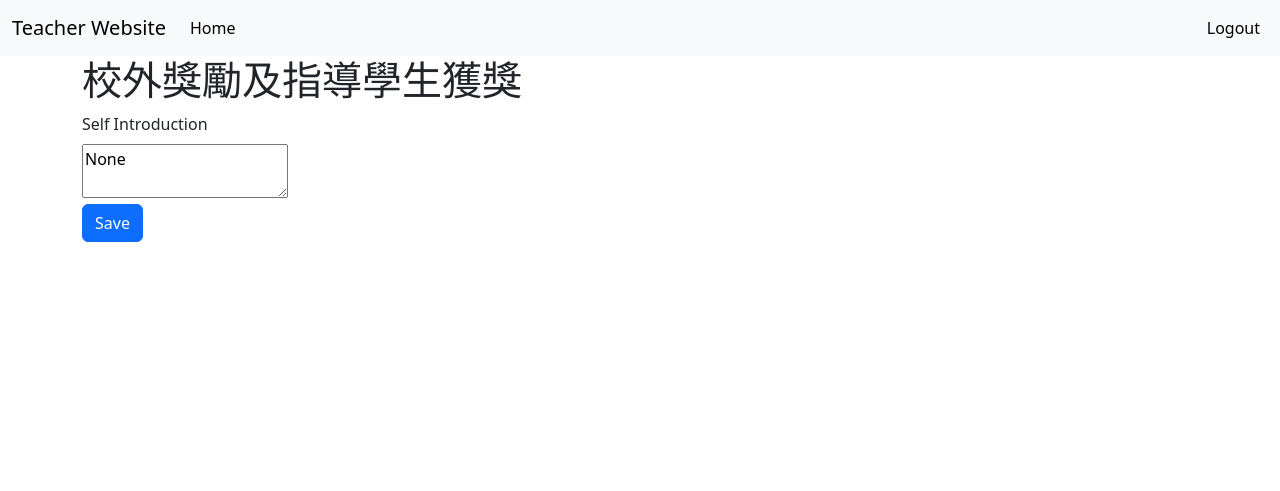
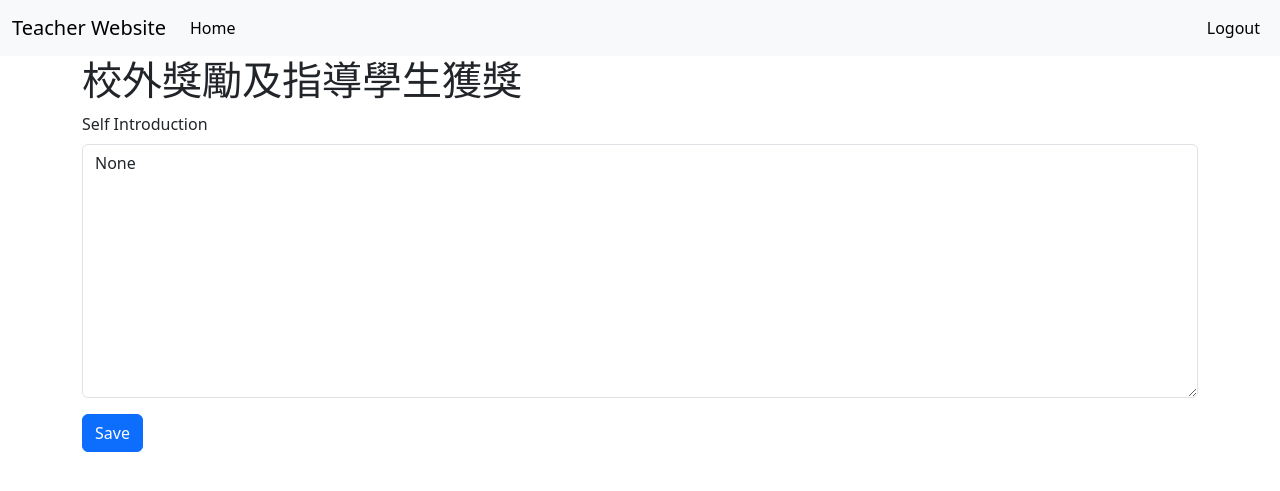
Before and after one commit to whoami13579/database_final_project, a Flask app: page /teacher/1/edit-introduction in a window 1280 px wide. Shown: the top 491 px of the page. Run offline with Flask 3, Linux system fonts and the light colour scheme; the visitor is signed in with stand-in values (Sample User, id 1); data comes from the database, SQL or seed files in the repository.

Commit message:
make edit self introduction page look more beautiful

```diff
--- a/website/templates/self_introduction.html
+++ b/website/templates/self_introduction.html
@@ -3,10 +3,13 @@
 {% block content %}
 <form method="POST">
     <h1 align="left">校外獎勵及指導學生獲獎</h1>
+        <!-- <textarea name="introduction" id="introduction">{{teacher.self_introduction}}</textarea>
+        <br> -->
+      <div class="mb-3">
         <label for="introduction" class="form-label">Self Introduction</label>
         <br>
-        <textarea name="introduction" id="introduction">{{teacher.self_introduction}}</textarea>
-        <br>
+        <textarea class="form-control" id="introduction" name="introduction" rows="10">{{teacher.self_introduction}}</textarea>
+      </div>
       <button type="submit" class="btn btn-primary">Save</button>
   </form>
   <br>
```
Also changed, not shown: 1 other file.
